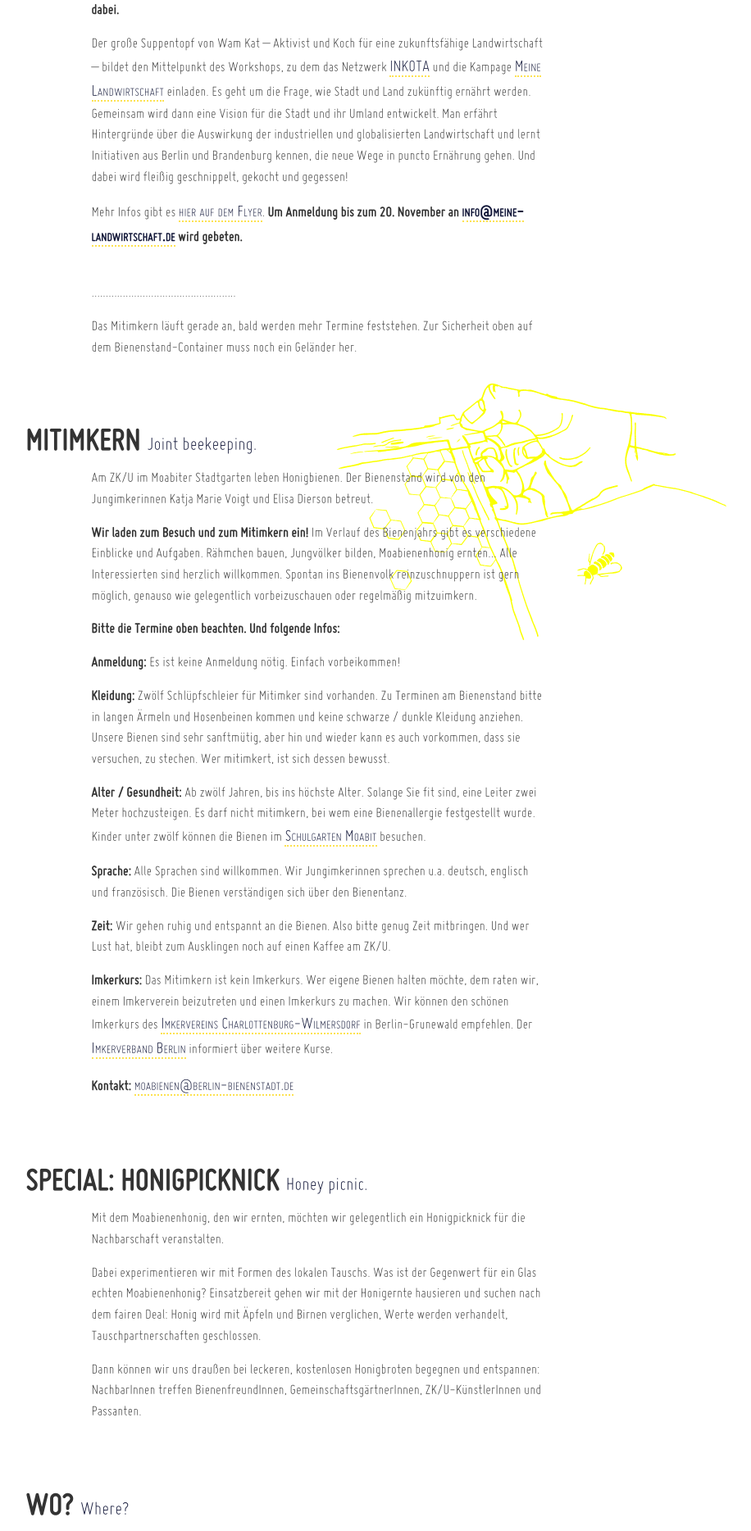
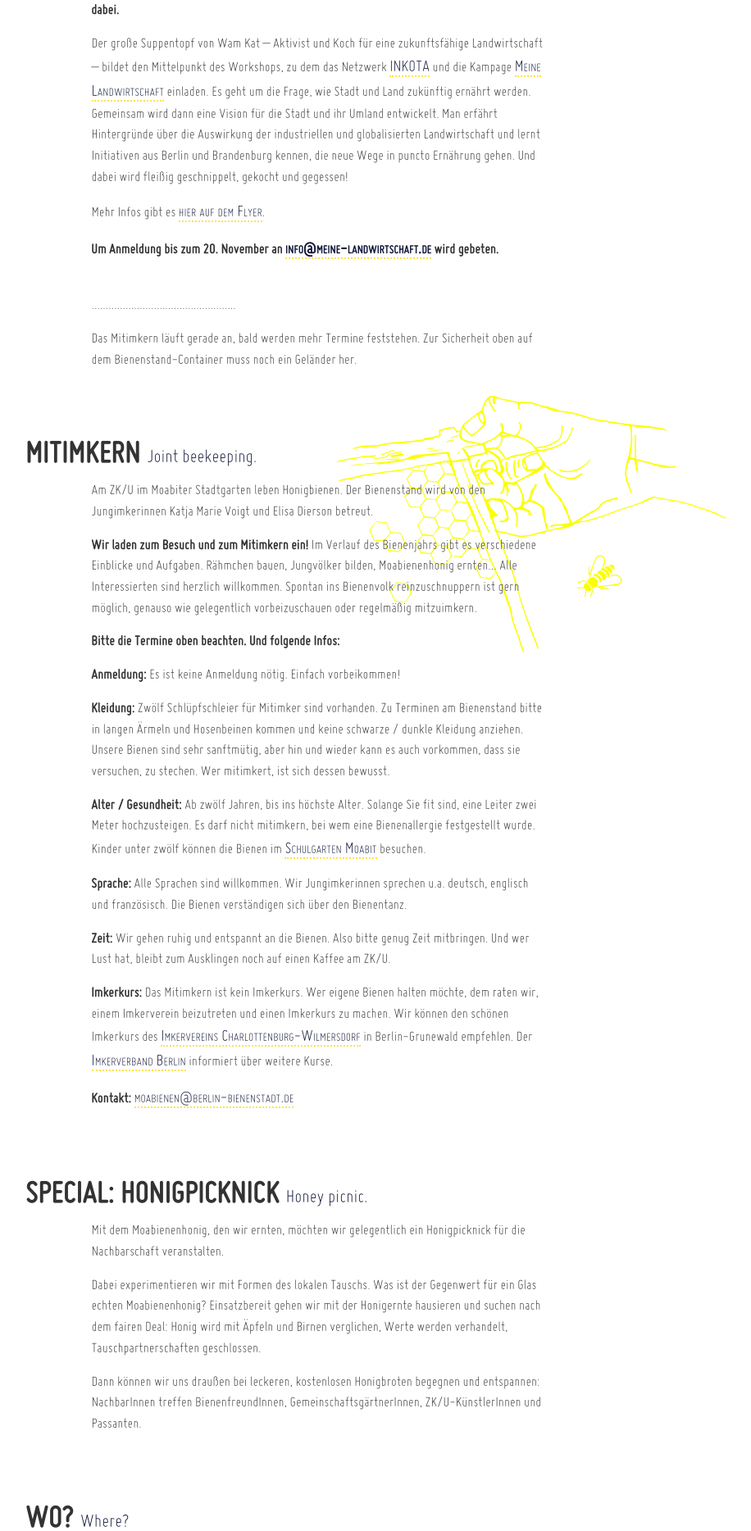
Before and after one commit to dieda/moabienen.berlin-bienenstadt.de, a Jekyll site: the page built from index.html, in a window 1280 px wide. Shown: the part 735-2603 px from the top of the page at 82% size, without its empty margins (251-1167 px from the left). Built offline with Jekyll 4.4.1, drawn with Linux system fonts in a browser that asks for light colours.

Commit message:
Correct index.html (paragraph structure)

```diff
--- a/index.html
+++ b/index.html
@@ -52,7 +52,11 @@ nav:
 </p>
 
 <p>
-  Mehr Infos gibt es <a href="http://db.zs-intern.de/uploads/1381154550-politsuppentopfflyer.pdf">hier auf dem Flyer</a>. <strong>Um Anmeldung bis zum 20. November an <a href="mailto:info@meine-landwirtschaft.de">info@meine-landwirtschaft.de</a> wird gebeten.</strong>
+  Mehr Infos gibt es <a href="http://db.zs-intern.de/uploads/1381154550-politsuppentopfflyer.pdf">hier auf dem Flyer</a>.
+</p>
+
+<p>
+  <strong>Um Anmeldung bis zum 20. November an <a href="mailto:info@meine-landwirtschaft.de">info@meine-landwirtschaft.de</a> wird gebeten.</strong>
 </p>
 
 <p>
```
